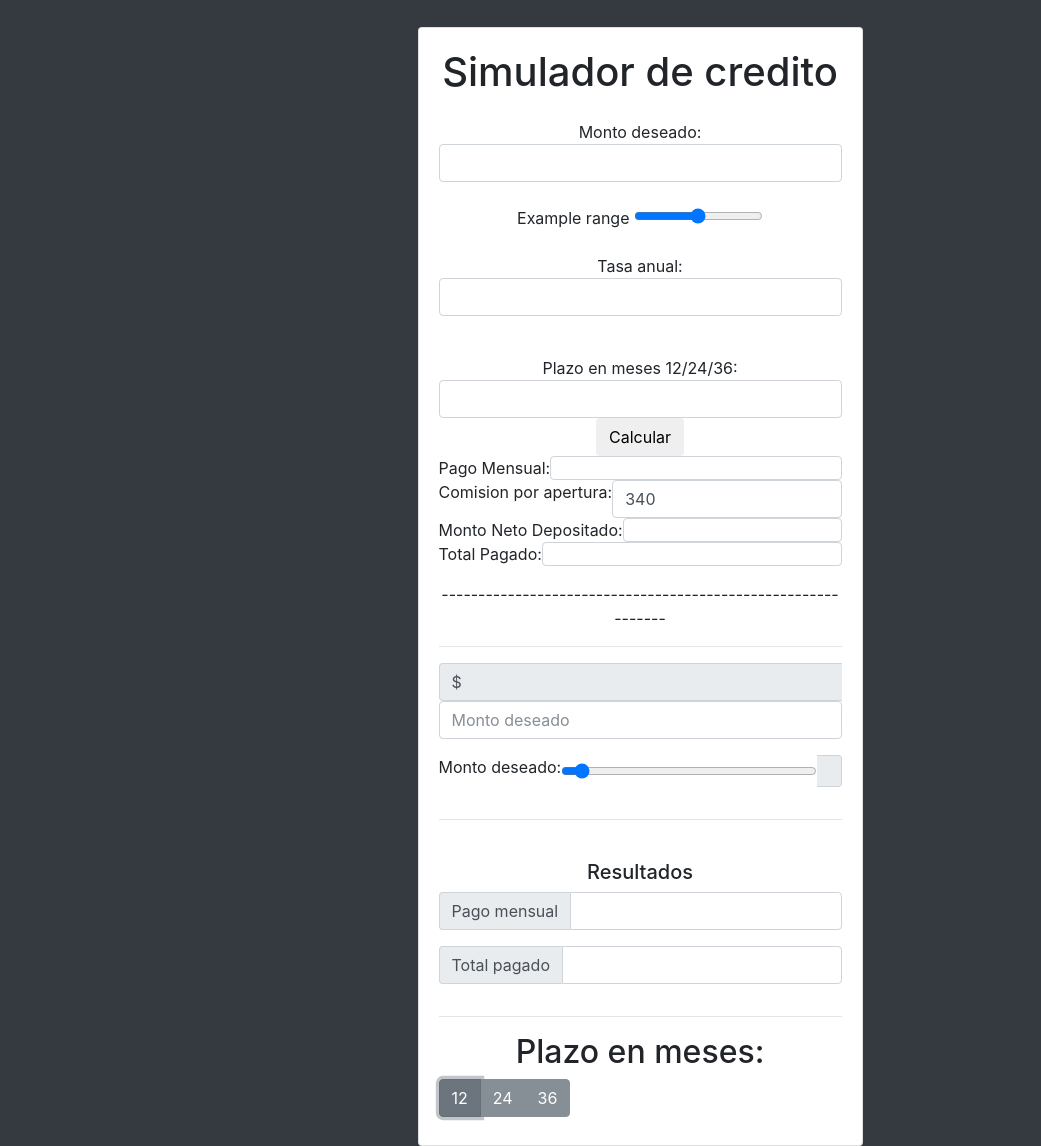
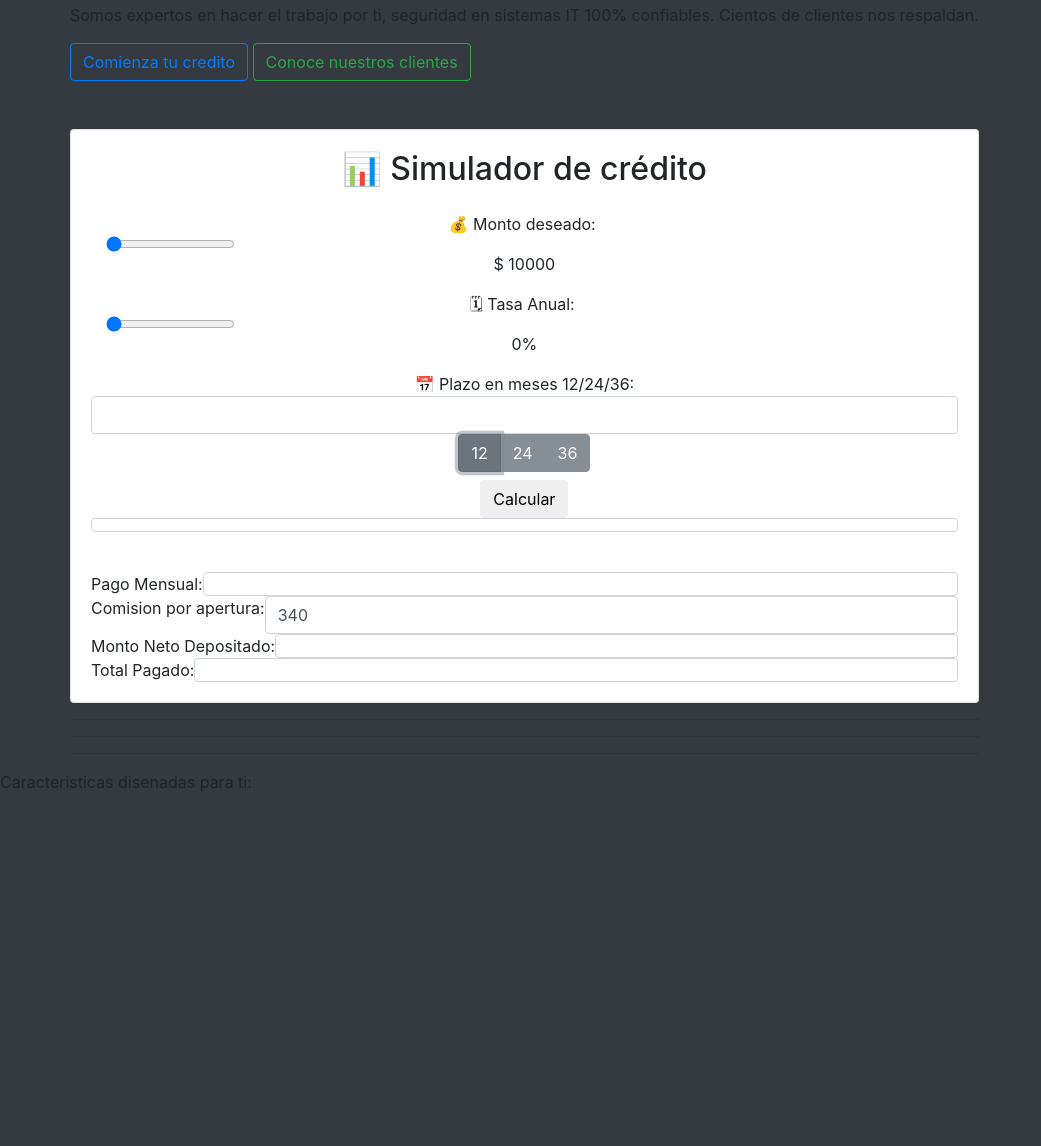
Before and after one commit to rogeliomx/atmz, a website: page index.html in a window 1280 px wide. Shown: the part 21-1167 px from the top of the page, without its empty margins (0-1041 px from the left). After the commit the page ends 815 px from the top, so only its background shows below. Drawn offline with nearby package versions, Linux system fonts and the light colour scheme.

Commit message:
before vic

```diff
--- a/index.html
+++ b/index.html
@@ -1,59 +1,129 @@
 <!doctype html>
 <html lang="en">
   <head>
-    <title>Simulador de crediito</title>
+    <title>Simulador de credito</title>
     <!-- Required meta tags -->
     <meta charset="utf-8">
     <meta name="viewport" content="width=device-width, initial-scale=1, shrink-to-fit=no">
     <script src="./scripts2.js"></script>
     <!-- Bootstrap CSS -->
-    <link rel="stylesheet" href="https://maxcdn.bootstrapcdn.com/bootstrap/4.0.0-beta.2/css/bootstrap.min.css" integrity="sha384-PsH8R72JQ3SOdhVi3uxftmaW6Vc51MKb0q5P2rRUpPvrszuE4W1povHYgTpBfshb" crossorigin="anonymous">
+   <link rel="stylesheet" href="https://maxcdn.bootstrapcdn.com/bootstrap/4.0.0-beta.2/css/bootstrap.min.css" integrity="sha384-PsH8R72JQ3SOdhVi3uxftmaW6Vc51MKb0q5P2rRUpPvrszuE4W1povHYgTpBfshb" crossorigin="anonymous">
+
+    <link rel="stylesheet" href="./main.css">
+
+
 
   </head>
   <body class="bg-dark">
+    <div class="colorgrad">
+
     <div class="container">
       <div class="row">
-        <div class="col-md-5 mx-auto">
+
+        <section class="divide">
+          <section class=bienvenida>
+            <div class="left">
+              Ten la certeza de confiar tu patrimonio con nosotros...
+
+          </div>
+            <p>Somos expertos en hacer el trabajo por ti, seguridad en sistemas IT 100%  confiables. Cientos de clientes nos respaldan.
+
+            </p>
+
+            <div promotions>
+              <button type="button" class="btn btn-outline-primary">Comienza tu credito</button>
+              <button type="button" class="btn btn-outline-success">Conoce nuestros clientes</button>
+
+            </div>
+          </section>
+        <section class="simulador">
+        <div class="col-md-14 mx-auto">
           <div class="card card-body text-center mt-5">
-            <h1 class="heading display-5 pb-3">Simulador de credito</h1>
+            <h2 class="heading display-5 pb-3"> 📊 Simulador de crédito </h2>
 
         <!-- ----------------FORM-------------- -->
 
         <form class="navbar-form navbar-left" >
-
+          <div class="form-group">
     <!-- Monto deseado -->
             <div class="form-group">
-            Monto deseado:
-            <input type = "text" class="form-control"  id= "montoDeseado"/> <br>
 
-            <label for="customRange1" class="form-label">Example range</label>
-            <input type="range" class="form-range" id="customRange1">
+    <!-- Range Mono Deseado-->
+            <div class="container">
+
+              <form>
+                <div class="form-group">
+                  💰 Monto deseado:
+                  <label for="formControlRange"></label>
+                  <input type="range" value="10000" min="10000" max="100000"  class="form-control-range" id= "montoDeseado" step="10000" onInput="$('#rangeval').html($(this).val())">
+                  $
+                  <span id="rangeval" > 10000<!-- Default value --></span>
+                </div>
+              </div>
+
+            </div>
+          </form>
+    <!-- Tasa anual -->
+            <div class="form-group">
 
 
+
+           <!-- Range Tasa Anual -->
+           <div class="container">
+
+            <form>
+              <div class="form-group">
+                🗓 Tasa Anual:
+                <label for="formControlRange"></label>
+                <input type="range" value="8" min="8" max="20"  class="form-control-range" id= "tasaAnual" step=".1" onInput="$('#rangeval2').html($(this).val())">
+
+                <span id="rangeval2" > 0<!-- Default value --></span>%
+              </div>
+            </div>
+
           </div>
-
-    <!-- Tasa anual -->
-            <div class="form-group">
-              Tasa anual:
-              <input type = "text" class="form-control " id= "tasaAnual" /> <br>
-           </div>
+        </form>
 
     <!-- Plazo en Meses -->
-            Plazo en meses 12/24/36:
-            <input type = "text" class="form-control " id= "plazoMeses" />
+            📅  Plazo en meses 12/24/36:
+            <input type = "text" class="form-control " id= "plazoMeses"/>
+
+        <!-- botones meses  -->
+
+
+
+        <div class="btn-group btn-group-toggle" data-toggle="buttons">
+          <label class="btn btn-secondary active">
+            <input type="radio" name="option" id="option1" autocomplete="off" value="12" checked> 12
+          </label>
+          <label class="btn btn-secondary">
+            <input type="radio" name="option" id="option2" autocomplete="off" value="24"> 24
+          </label>
+          <label class="btn btn-secondary">
+            <input type="radio" name="option" id="option3" autocomplete="off" value="36"> 36
+          </label>
+        </div>
+
+             <br>
 
     <!-- Boton  -->
 
-            <input type = "button" onClick= "pagoMensual(); montoNeto(); totalPagado()" class="btn btn-default" Value= "Calcular"/>
+            <input type = "button" onClick= "pagoMensual(); montoNeto(); totalPagado() ; info(); " class="btn btn-default" Value= "Calcular"/>
 
             <!-- Resultados  -->
-     <div class="form-group">
+            <div class="input-group"></div>
+            <span id= "premium" class="form-control"></span>
+          </div>
+            <br>
 
           <!-- Resultado pago mensual  -->
                 <div class="input-group">
                   Pago Mensual:
                   <span class="form-control"  id="result" aria-describedby="basic-addon1"   ></span>
                 </div>
+
+
+
 
          <!-- comision por apertura  -->
               <div class="input-group">
@@ -77,86 +147,30 @@
             </div>
 
 
--------------------------------------------------------------
 <hr>
 
-            <form id="tip-form">
-
-                <!-- 1st input -->
+            <hr>
 
 
-              <div class="form-group">
+<hr>
 
-                    <div class="input">
-                    <span class="input-group-addon">$</span>
-                    <input type="number" class="form-control"
-
-                    id="billTotal" placeholder="Monto deseado">
-                    </div>
-              </div>
-              <!-- Control input -->
-
-              <div class="form-group tipPersent">
-                <div class="input-group">
-                  <label for="">Monto deseado:</label>
-
-                    <!-- Range -->
-
-                  <input type="range" class="form-control" id="tipInput" value="0">
-                  <span class="input-group-addon" id="tipOutput"></span>
-                </div>
-              </div>
-
-
-
-            </form>
-            <hr>
-
-            <!-- RESULTS -->
-            <div id="results" class="pt-4">
-              <h5>Resultados</h5>
-
-              <div class="form-group">
-
-                <div class="input-group">
-
-
-                  <span class="input-group-addon">Pago mensual</span>
-                  <input type="number" class="form-control" id="tipAmount" >
-                </div>
-              </div>
-
-              <div class="form-group">
-                <div class="input-group">
-                  <span class="input-group-addon">Total pagado</span>
-                  <input type="number" class="form-control" id="totalBillWithTip" >
-                </div>
-              </div>
-
-
-            </div>
-<hr>
-                           <!------------- meses--------- -->
-                           <h2>Plazo en meses:</h2>
-
-                           <div class="btn-group btn-group-toggle"
-
-                           data-toggle="buttons">
-                               <label class="btn btn-secondary active">
-                                 <input type="radio" name="options" id="12" autocomplete="off" checked> 12
-                               </label>
-                               <label class="btn btn-secondary">
-                                 <input type="radio" name="options" id="24" autocomplete="off"> 24
-                               </label>
-                               <label class="btn btn-secondary">
-                                 <input type="radio" name="options" id="36" autocomplete="off"> 36
-                               </label>
-                             </div>
 
           </div>
         </div>
       </div>
-    </div>
+
+  </div>
+
+  </section>
+  <section class="extras">
+
+      <div class="extra1">
+
+        Caracteristicas disenadas para ti:
+      </div>
+  </section>
+</section>
+
 
     <!-- Optional JavaScript -->
     <!-- jQuery first, then Popper.js, then Bootstrap JS -->
--- /dev/null
+++ b/main.scss
@@ -0,0 +1,16 @@
+
+
+
+@import "node_modules/bootstrap/scss/bootstrap";
+
+
+.main_form {
+    width: 450px;
+    margin: auto;
+    border: 1px, solid, red;
+}
+
+$theme-colors: (
+  "primary": #0074d9,
+  "danger": #ff4136
+);
--- a/scripts2.js
+++ b/scripts2.js
@@ -1,7 +1,6 @@
 
 
 function pagoMensual() {
-
 
   let num1 = document.getElementById("montoDeseado").value;
   let num2 = document.getElementById("plazoMeses").value;
@@ -11,8 +10,6 @@ function pagoMensual() {
   let divide = ((firstOp * num3 )/ 100) + firstOp;
 
   document.getElementById("result").innerHTML = divide;
-
-
 }
 
 
@@ -33,8 +30,33 @@ function totalPagado() {
 
   let x = parseFloat(num1) + parseFloat(num3) + parseFloat(apertura);
 
+  document.getElementById("paided").innerHTML = x;
 
-    document.getElementById("paided").innerHTML = x;
+}
+
+function info() {
+  let rango = document.getElementById("montoDeseado").value;
+  let num2 = document.getElementById("plazoMeses").value;
+  let num3 = document.getElementById("tasaAnual").value;
+
+  let y = parseFloat(rango)  / num2 ;
+  let q = (y * parseFloat(num3))/100  + y ;
+
+  document.getElementById("ahuevo").innerHTML = q;
+}
+
+function mensualidad() {
+  // let button = 12;
+  let button = document.getElementsByName("hola");
+
+  let opi= button ;
+
+  document.getElementById("premium").innerHTML = opi;
 
 
 }
+
+
+function submit() {
+  pagoMensual(); montoNeto(); totalPagado() ; info();
+}
--- a/style.css
+++ b/style.css
@@ -1,9 +1,3 @@
-#results {
-    display:none;
-  }
-
-/* .container{
-    height: 12em;
-    width: 18em;
-    border: 1px, blue, solid; */
+.form-range{
+  border: solid, blue,2px;
 }
```
Also changed, not shown: index2.html (added, +58 -0 lines), package.json (added, +14 -0 lines), images/bg.jpg (added), main.css (added), 2 other files.
